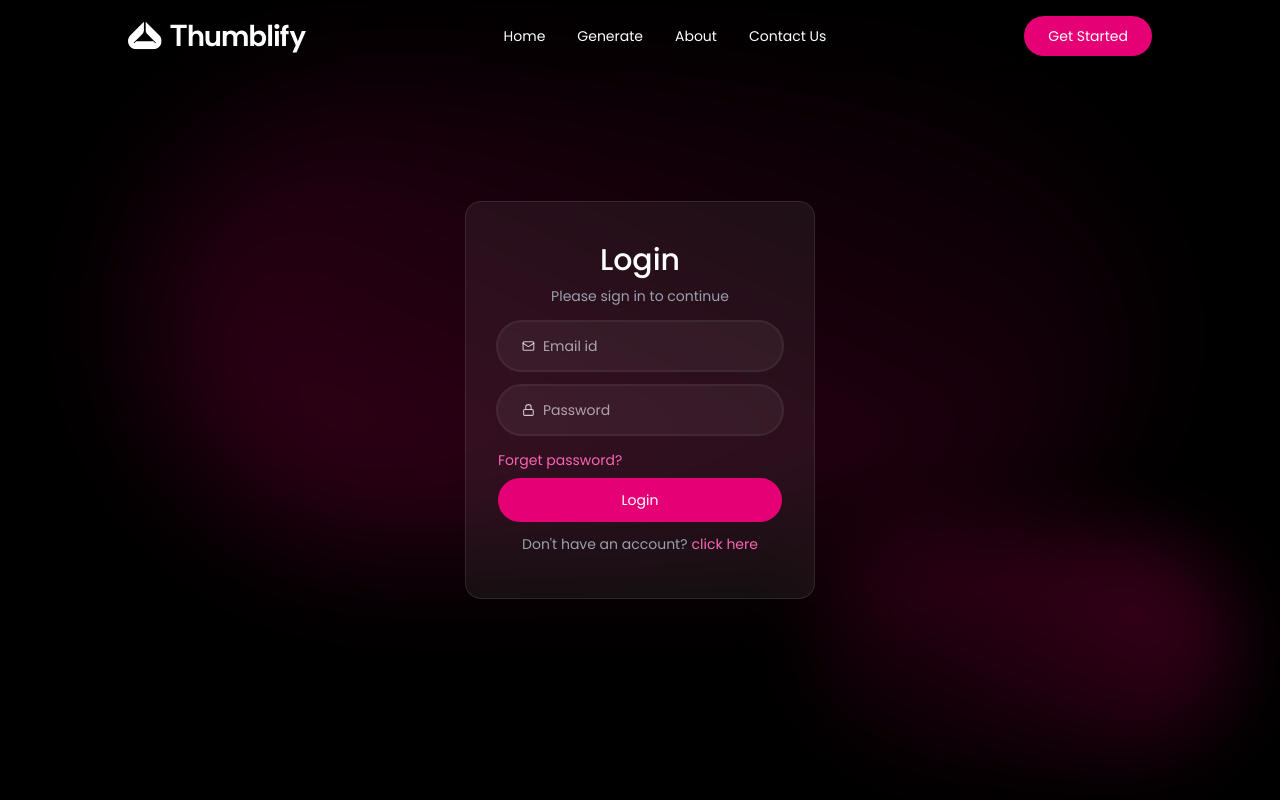
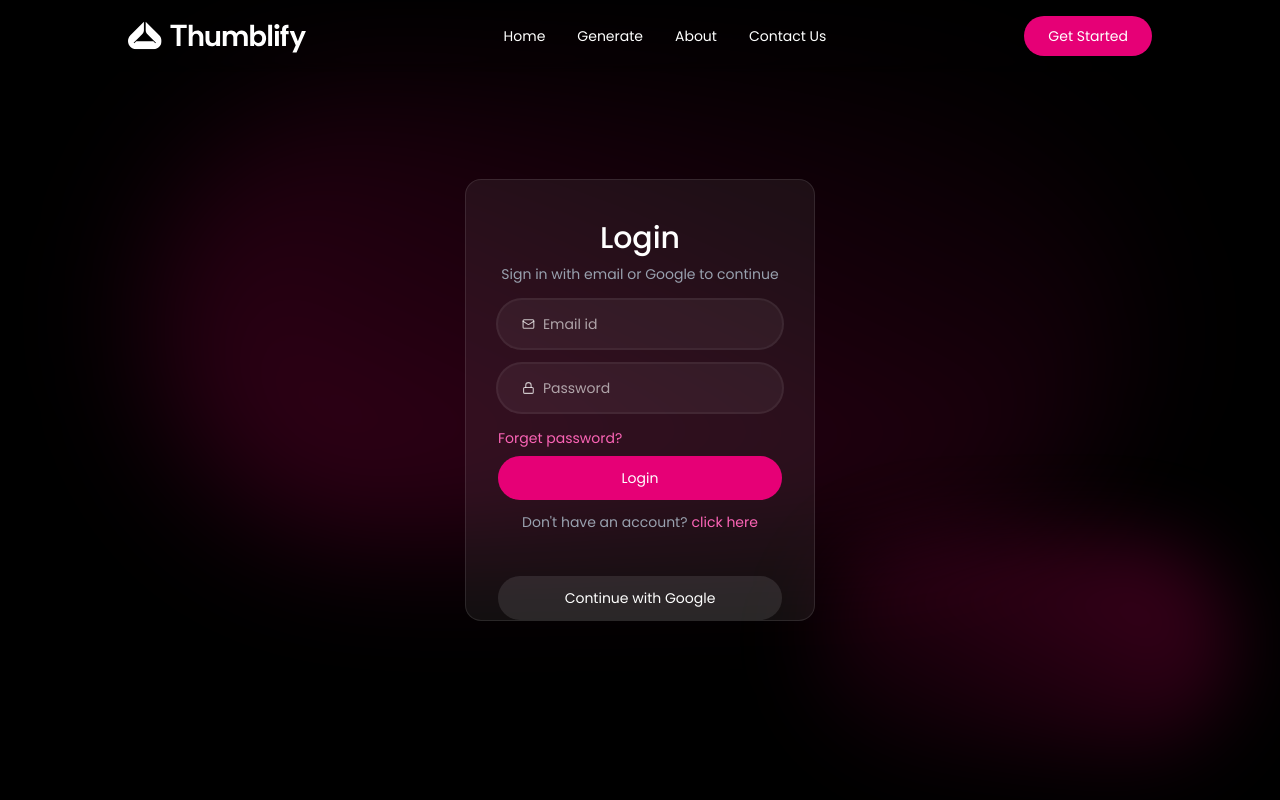
Before and after one commit to adigogetit/Thumbler-MERN, a React (Vite) app in the folder client/: page /login in a window 1280 px wide. Shown: the top 800 px of the page. Built offline with nearby package versions, Linux system fonts and the light colour scheme; no server answers.

Commit message:
added continue with google button

```diff
--- a/client/src/components/Login.tsx
+++ b/client/src/components/Login.tsx
@@ -7,7 +7,7 @@ import { useNavigate } from "react-router-dom"
 
 const Login = () => {
     const [state, setState] = useState("login")
-    const {user, login, signUp} = useAuth()
+    const { user, login, signUp } = useAuth()
 
     const navigate = useNavigate()
 
@@ -33,10 +33,12 @@ const Login = () => {
 
     // if user is already login then redirect to home page
     useEffect(() => {
-        if(user){
+        if (user) {
             navigate('/')
         }
     }, [user])
+
+
 
     return (
         <>
@@ -49,7 +51,7 @@ const Login = () => {
                         {state === "login" ? "Login" : "Sign up"}
                     </h1>
 
-                    <p className="text-gray-400 text-sm mt-2">Please sign in to continue</p>
+                    <p className="text-gray-400 text-sm mt-2">Sign in with email or Google to continue</p>
 
                     {state !== "login" && (
                         <div className="flex items-center mt-6 w-full bg-white/5 ring-2 ring-white/10 focus-within:ring-pink-500/60 h-12 rounded-full overflow-hidden pl-6 gap-2 transition-all ">
@@ -82,6 +84,13 @@ const Login = () => {
                         {state === "login" ? "Don't have an account?" : "Already have an account?"}
                         <span className="text-pink-400 hover:underline ml-1">click here</span>
                     </p>
+
+                    <a
+                        href="http://localhost:5173/auth/google"
+                        className="mt-3 w-full h-11 flex items-center justify-center rounded-full text-white bg-white/10 hover:bg-white/20 transition"
+                    >
+                        Continue with Google
+                    </a>
                 </form>
 
             </div>
```
Also changed, not shown: 2 other files (tests, documents, lock files or other folders).
